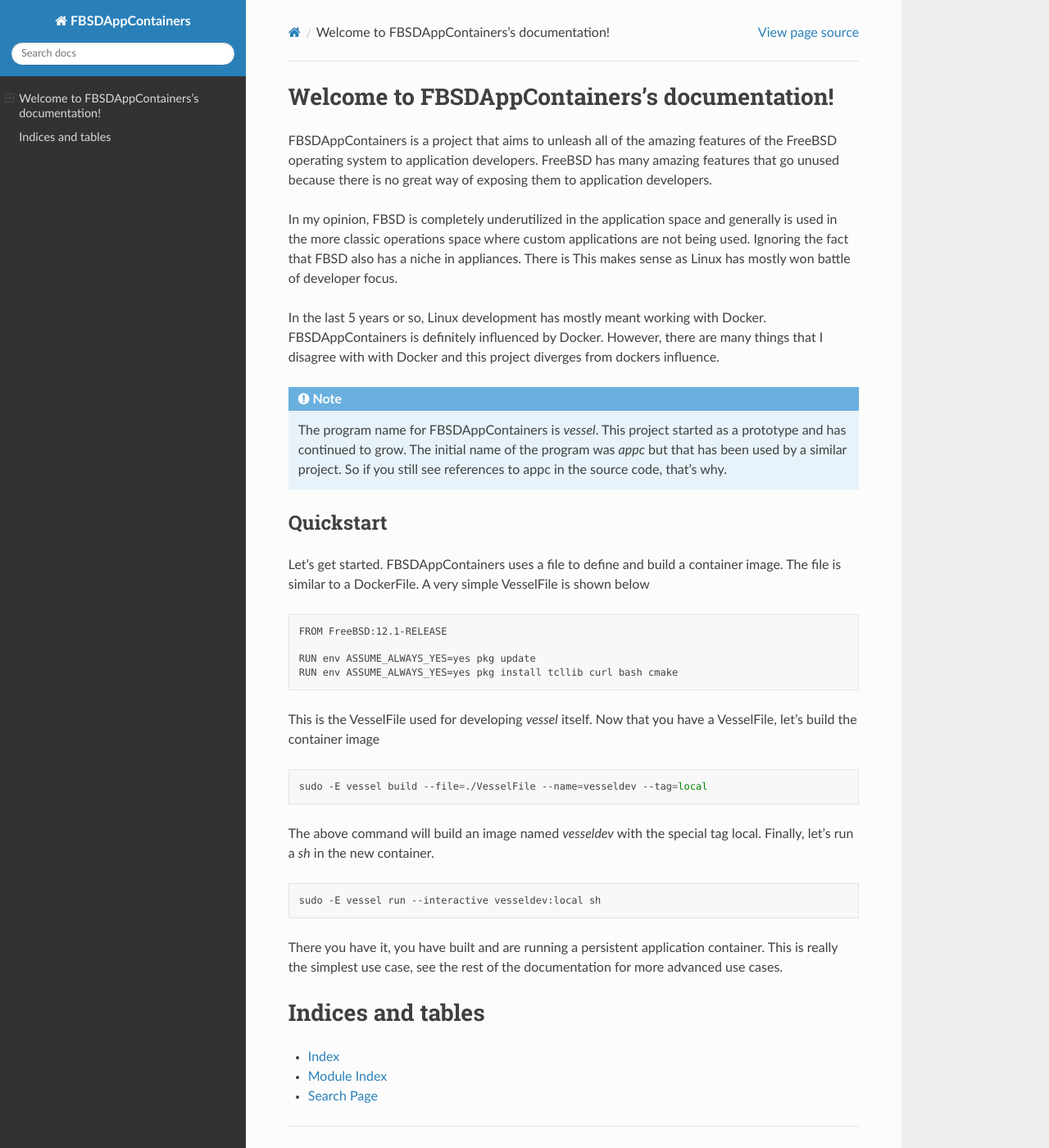
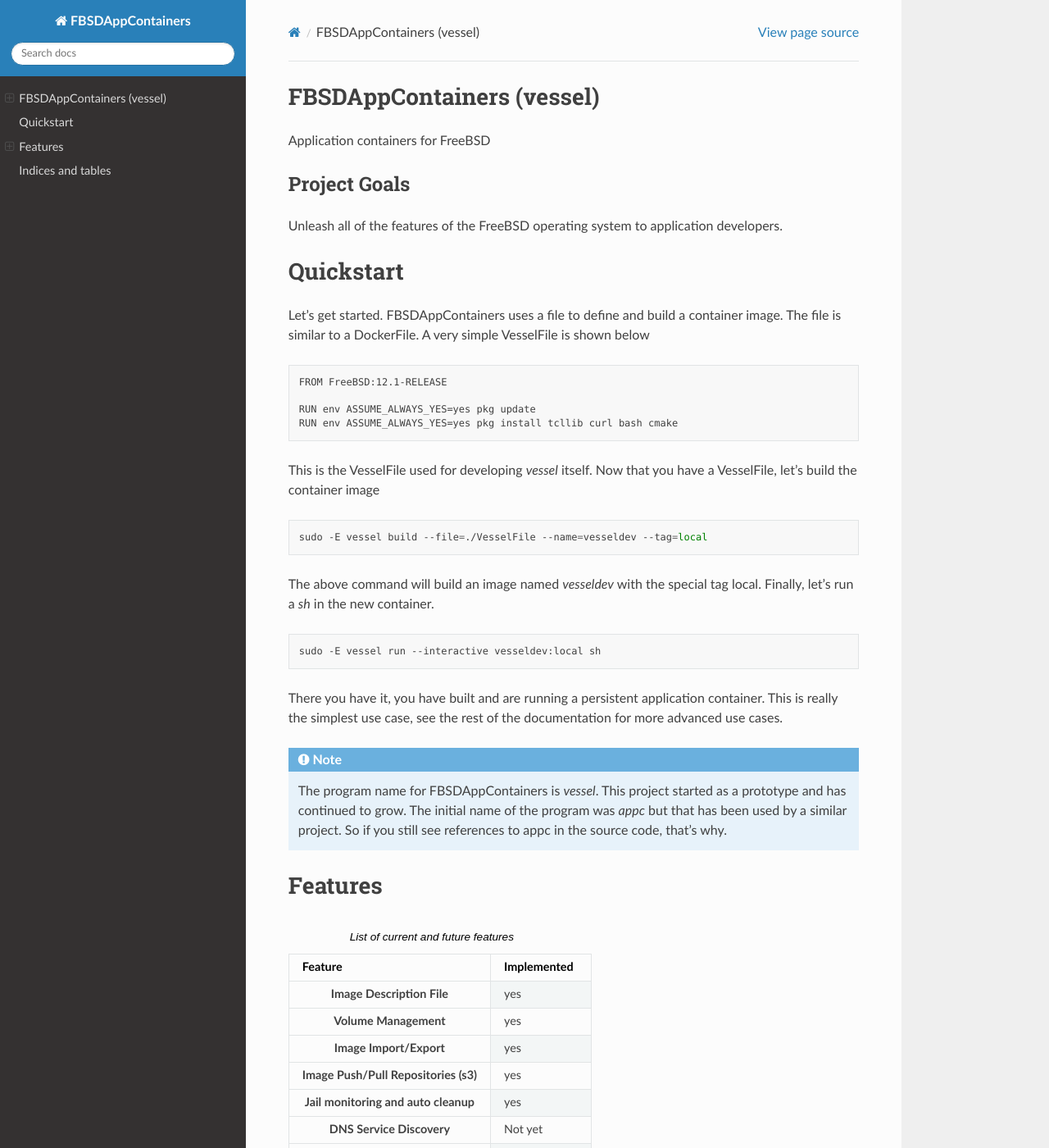
Before and after one commit to ssteidl/vessel, a Sphinx documentation site: the page built from docs/source/index.rst, in a window 1280 px wide and 1400 px high. Shown: the whole window at 82% size. Built offline with Sphinx 7.4.7 and the Read the Docs theme 2.0.0, drawn with Linux system fonts in a browser that asks for light colours; some of the changed text lies outside the part shown.

Commit message:
Started feature matrix documentation.

```diff
--- a/docs/source/index.rst
+++ b/docs/source/index.rst
@@ -3,30 +3,16 @@
    You can adapt this file completely to your liking, but it should at least
    contain the root `toctree` directive.
 
-Welcome to FBSDAppContainers's documentation!
+FBSDAppContainers (vessel)
 =============================================
-FBSDAppContainers is a project that aims to unleash all of the amazing features
-of the FreeBSD operating system to application developers.  FreeBSD has many amazing
-features that go unused because there is no great way of exposing them to application
-developers.
+Application containers for FreeBSD
 
-In my opinion, FBSD is completely underutilized in the application space and generally
-is used in the more classic operations space where custom applications are not being used.
-Ignoring the fact that FBSD also has a niche in appliances.  There is This makes
-sense as Linux has mostly won battle of developer focus.
-
-In the last 5 years or so, Linux development has mostly meant working with Docker.
-FBSDAppContainers is definitely influenced by Docker.  However, there are many things
-that I disagree with with Docker and this project diverges from dockers influence.
-
-.. note::
-   The program name for FBSDAppContainers is *vessel*.  This project started as a prototype
-   and has continued to grow.  The initial name of the program was *appc* but that
-   has been used by a similar project.  So if you still see references to appc in the
-   source code, that's why.
+Project Goals
+^^^^^^^^^^^^^
+Unleash all of the features of the FreeBSD operating system to application developers.
 
 Quickstart
-^^^^^^^^^^^^^^^^^^^^
+===========
 Let's get started.  FBSDAppContainers uses a file to define and build a container
 image.  The file is similar to a DockerFile.  A very simple VesselFile is shown below
 
@@ -55,10 +41,67 @@
 This is really the simplest use case, see the rest of the documentation for more
 advanced use cases.
 
+.. note::
+   The program name for FBSDAppContainers is *vessel*.  This project started as a prototype
+   and has continued to grow.  The initial name of the program was *appc* but that
+   has been used by a similar project.  So if you still see references to appc in the
+   source code, that's why.
+
+
+Features
+=============
+
+.. list-table:: List of current and future features
+    :widths: 10 5
+    :header-rows: 1
+    :stub-columns: 1
+
+    * - Feature
+      - Implemented
+    * - Image Description File
+      - yes
+    * - Volume Management
+      - yes
+    * - Image Import/Export
+      - yes
+    * - Image Push/Pull Repositories (s3)
+      - yes
+    * - Jail monitoring and auto cleanup
+      - yes
+    * - DNS Service Discovery
+      - Not yet
+    * - Internal (Bridged) Networking
+      - Not yet
+    * - Resource control
+      - Not yet
+
+Image Definition Files
+^^^^^^^^^^^^^^^^^^^^^^
+Similar to a DockerFile, a VesselFile allows for defining how a container image should be built.  A realworld example:
+
+.. code-block::
+   :linenos:
+
+   FROM "FreeBSD:12.1-RELEASE"
+
+   RUN env ASSUME_ALWAYS_YES=yes pkg update
+   RUN env ASSUME_ALWAYS_YES=yes pkg install postgresql11-server
+   RUN sysrc postgresql_enable="YES"
+
+
+Volume Management
+^^^^^^^^^^^^^^^^^
+Tere are two types of volume parameters that you can use via the `appc run` command:
+
+#. `vessel run -v <host directory>:<container directory>`
+#. `vessel run --dataset=?`
+
+-v <host directory>:<container directory> --volume=<host directory>:<container directory>
+   null mount a directory from the host filesystem to the container filesystem at the given paths
+
 .. toctree::
    :maxdepth: 2
    :caption: Contents:
-
 
 
 Indices and tables
```
